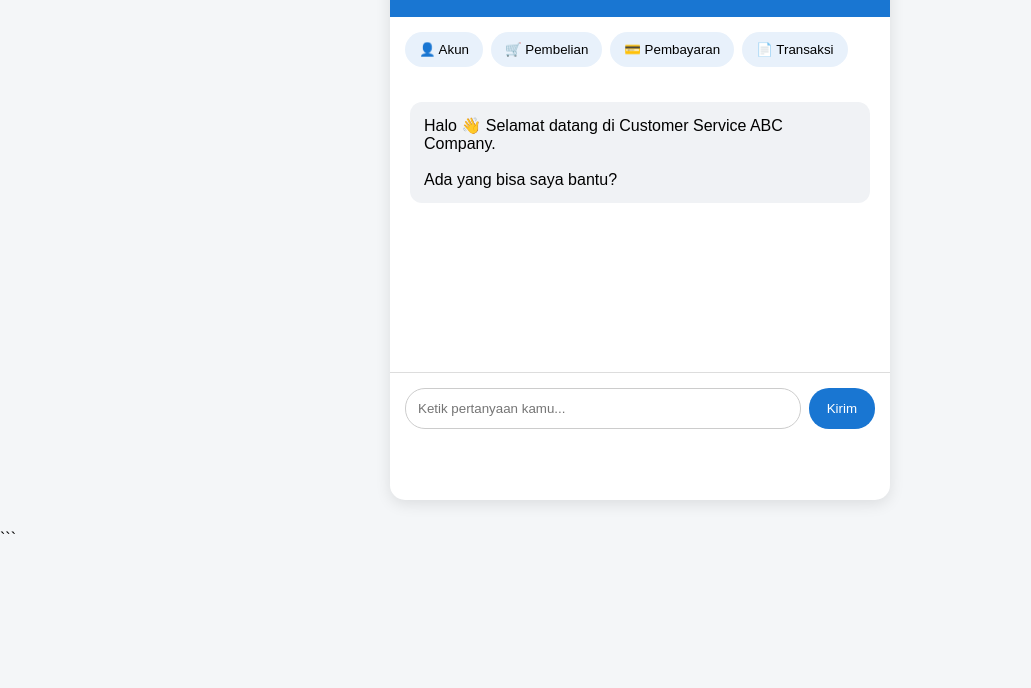
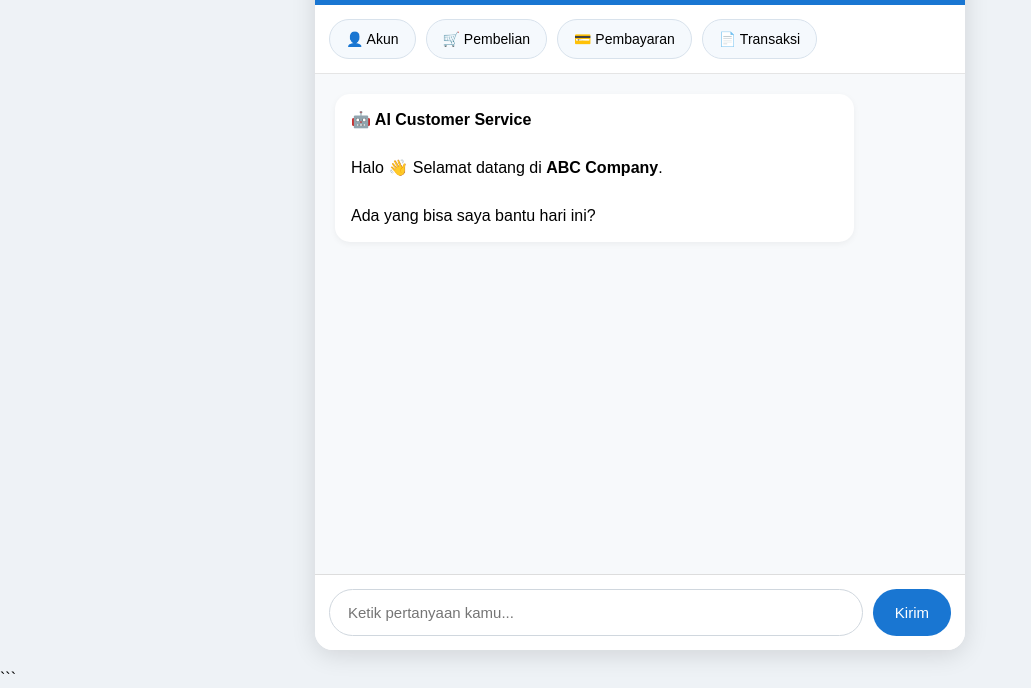
Before and after one commit to hororspam3-cyber/AI-CS, a website: page index.html in a window 1280 px wide. Shown: the part 148-836 px from the top of the page, without its empty margins (0-1031 px from the left). Before the commit the page ends 800 px from the top, so only its background shows below. Drawn offline with Linux system fonts and the light colour scheme.

Commit message:
Update index.html

```diff
--- a/index.html
+++ b/index.html
@@ -4,24 +4,31 @@
 <head>
   <meta charset="UTF-8">
   <meta name="viewport" content="width=device-width, initial-scale=1.0">
+
   <title>ABC Company - AI Customer Service</title>
 
   <style>
+    * {
+      box-sizing: border-box;
+    }
+
     body {
       margin: 0;
       font-family: Arial, sans-serif;
-      background: #f4f6f8;
+      background: #eef2f6;
     }
 
     .container {
-      max-width: 500px;
-      margin: 30px auto;
+      width: 100%;
+      max-width: 650px;
+      height: 100vh;
+      margin: auto;
       background: white;
-      min-height: 600px;
-      border-radius: 15px;
-      box-shadow: 0 4px 15px rgba(0,0,0,0.1);
-      overflow: hidden;
+      display: flex;
+      flex-direction: column;
     }
+
+    /* HEADER */
 
     .header {
       background: #1976d2;
@@ -32,85 +39,124 @@
     .company {
       font-size: 22px;
       font-weight: bold;
-      margin-bottom: 8px;
     }
 
     .title {
       font-size: 18px;
+      margin-top: 6px;
     }
 
     .status {
-      font-size: 14px;
-      margin-top: 5px;
+      font-size: 13px;
+      margin-top: 6px;
+      opacity: 0.9;
     }
+
+    /* CATEGORY */
 
     .menu {
       display: flex;
-      gap: 8px;
-      padding: 15px;
+      gap: 10px;
+      padding: 14px;
+      background: white;
+      border-bottom: 1px solid #e5e5e5;
       overflow-x: auto;
     }
 
     .menu button {
-      border: none;
-      background: #e8f1fb;
-      padding: 10px 14px;
-      border-radius: 20px;
+      border: 1px solid #d8e2ec;
+      background: #f5f9fd;
+      padding: 11px 16px;
+      border-radius: 25px;
       white-space: nowrap;
+      font-size: 14px;
       cursor: pointer;
     }
 
     .menu button:hover {
-      background: #d2e5f8;
+      background: #e3f0fc;
     }
 
+    /* CHAT */
+
     .chat {
+      flex: 1;
       padding: 20px;
-      min-height: 250px;
+      overflow-y: auto;
+      background: #f7f9fb;
     }
 
     .bot-message {
-      background: #f0f2f5;
-      padding: 14px;
-      border-radius: 12px;
+      max-width: 85%;
+      background: white;
+      padding: 14px 16px;
+      border-radius: 15px;
       margin-bottom: 15px;
+      box-shadow: 0 2px 6px rgba(0,0,0,0.05);
+      line-height: 1.5;
     }
 
     .user-message {
+      max-width: 85%;
+      margin-left: auto;
       background: #1976d2;
       color: white;
-      padding: 14px;
-      border-radius: 12px;
+      padding: 14px 16px;
+      border-radius: 15px;
       margin-bottom: 15px;
-      text-align: right;
+      line-height: 1.5;
     }
+
+    /* INPUT */
 
     .input-area {
       display: flex;
-      gap: 8px;
-      padding: 15px;
+      gap: 10px;
+      padding: 14px;
+      background: white;
       border-top: 1px solid #ddd;
     }
 
     .input-area input {
       flex: 1;
-      padding: 12px;
-      border: 1px solid #ccc;
-      border-radius: 20px;
+      padding: 14px 18px;
+      border: 1px solid #d0d7de;
+      border-radius: 25px;
+      font-size: 15px;
       outline: none;
+    }
+
+    .input-area input:focus {
+      border-color: #1976d2;
     }
 
     .input-area button {
       background: #1976d2;
       color: white;
       border: none;
-      padding: 12px 18px;
-      border-radius: 20px;
+      padding: 0 22px;
+      border-radius: 25px;
+      font-size: 15px;
       cursor: pointer;
     }
 
     .input-area button:hover {
       background: #125aa0;
+    }
+
+    /* DESKTOP */
+
+    @media (min-width: 651px) {
+
+      .container {
+        height: 95vh;
+        margin-top: 2.5vh;
+        margin-bottom: 2.5vh;
+        border-radius: 18px;
+        overflow: hidden;
+        box-shadow: 0 5px 25px rgba(0,0,0,0.12);
+      }
+
     }
   </style>
 </head>
@@ -119,30 +165,74 @@
 
   <div class="container">
 
+    <!-- HEADER -->
+
     <div class="header">
-      <div class="company">🏢 ABC Company</div>
-      <div class="title">🤖 AI Customer Service</div>
-      <div class="status">● Online • Siap membantu</div>
+
+      <div class="company">
+        🏢 ABC Company
+      </div>
+
+      <div class="title">
+        🤖 AI Customer Service
+      </div>
+
+      <div class="status">
+        ● Online • Siap membantu
+      </div>
+
     </div>
 
+
+    <!-- CATEGORY -->
+
     <div class="menu">
-      <button onclick="pilihKategori('Akun')">👤 Akun</button>
-      <button onclick="pilihKategori('Pembelian')">🛒 Pembelian</button>
-      <button onclick="pilihKategori('Pembayaran')">💳 Pembayaran</button>
-      <button onclick="pilihKategori('Transaksi')">📄 Transaksi</button>
+
+      <button onclick="pilihKategori('Akun')">
+        👤 Akun
+      </button>
+
+      <button onclick="pilihKategori('Pembelian')">
+        🛒 Pembelian
+      </button>
+
+      <button onclick="pilihKategori('Pembayaran')">
+        💳 Pembayaran
+      </button>
+
+      <button onclick="pilihKategori('Transaksi')">
+        📄 Transaksi
+      </button>
+
     </div>
+
+
+    <!-- CHAT -->
 
     <div class="chat" id="chat">
 
       <div class="bot-message">
-        Halo 👋 Selamat datang di Customer Service ABC Company.
+
+        <b>🤖 AI Customer Service</b>
+
         <br><br>
-        Ada yang bisa saya bantu?
+
+        Halo 👋 Selamat datang di
+        <b>ABC Company</b>.
+
+        <br><br>
+
+        Ada yang bisa saya bantu hari ini?
+
       </div>
 
     </div>
 
+
+    <!-- INPUT -->
+
     <div class="input-area">
+
       <input
         type="text"
         id="userInput"
@@ -150,12 +240,17 @@
         onkeydown="tekanEnter(event)"
       >
 
-      <button onclick="kirimPesan()">Kirim</button>
+      <button onclick="kirimPesan()">
+        Kirim
+      </button>
+
     </div>
 
   </div>
 
+
   <script>
+
     function pilihKategori(kategori) {
 
       const chat = document.getElementById("chat");
@@ -163,22 +258,35 @@
       let jawaban = "";
 
       if (kategori === "Akun") {
-        jawaban = "Untuk masalah akun, silakan jelaskan masalah akun kamu. Contoh: lupa password atau ingin mengubah data akun.";
+
+        jawaban =
+        "Untuk masalah akun, silakan jelaskan masalah yang kamu alami. Contohnya lupa password atau ingin mengubah data akun.";
+
       }
 
       if (kategori === "Pembelian") {
-        jawaban = "Untuk masalah pembelian, silakan berikan informasi mengenai produk atau pesanan yang ingin kamu tanyakan.";
+
+        jawaban =
+        "Untuk masalah pembelian, silakan jelaskan produk atau pesanan yang ingin kamu tanyakan.";
+
       }
 
       if (kategori === "Pembayaran") {
-        jawaban = "Untuk masalah pembayaran, silakan jelaskan metode pembayaran atau kendala pembayaran yang kamu alami.";
+
+        jawaban =
+        "Untuk masalah pembayaran, silakan jelaskan metode pembayaran atau kendala pembayaran yang kamu alami.";
+
       }
 
       if (kategori === "Transaksi") {
-        jawaban = "Untuk mengecek transaksi, silakan berikan nomor transaksi atau jelaskan transaksi yang ingin kamu tanyakan.";
+
+        jawaban =
+        "Untuk masalah transaksi, silakan berikan nomor transaksi atau jelaskan transaksi yang ingin kamu tanyakan.";
+
       }
 
       chat.innerHTML += `
+
         <div class="user-message">
           ${kategori}
         </div>
@@ -186,15 +294,18 @@
         <div class="bot-message">
           ${jawaban}
         </div>
+
       `;
 
       chat.scrollTop = chat.scrollHeight;
+
     }
 
 
     function kirimPesan() {
 
       const input = document.getElementById("userInput");
+
       const pesan = input.value.trim();
 
       if (pesan === "") {
@@ -204,28 +315,45 @@
       const chat = document.getElementById("chat");
 
       chat.innerHTML += `
+
         <div class="user-message">
           ${pesan}
         </div>
 
         <div class="bot-message">
-          🤖 Terima kasih atas pertanyaannya. Ini masih merupakan AI Customer Service <b>dummy</b>. Jawaban otomatis akan kita kembangkan pada tahap berikutnya.
+
+          🤖 Terima kasih atas pertanyaannya.
+
+          <br><br>
+
+          Ini masih merupakan
+          <b>AI Customer Service dummy</b>.
+
+          <br><br>
+
+          Jawaban otomatis akan kita kembangkan pada tahap berikutnya.
+
         </div>
+
       `;
 
       input.value = "";
 
       chat.scrollTop = chat.scrollHeight;
+
     }
 
 
     function tekanEnter(event) {
 
       if (event.key === "Enter") {
+
         kirimPesan();
+
       }
 
     }
+
   </script>
 
 </body>
```
